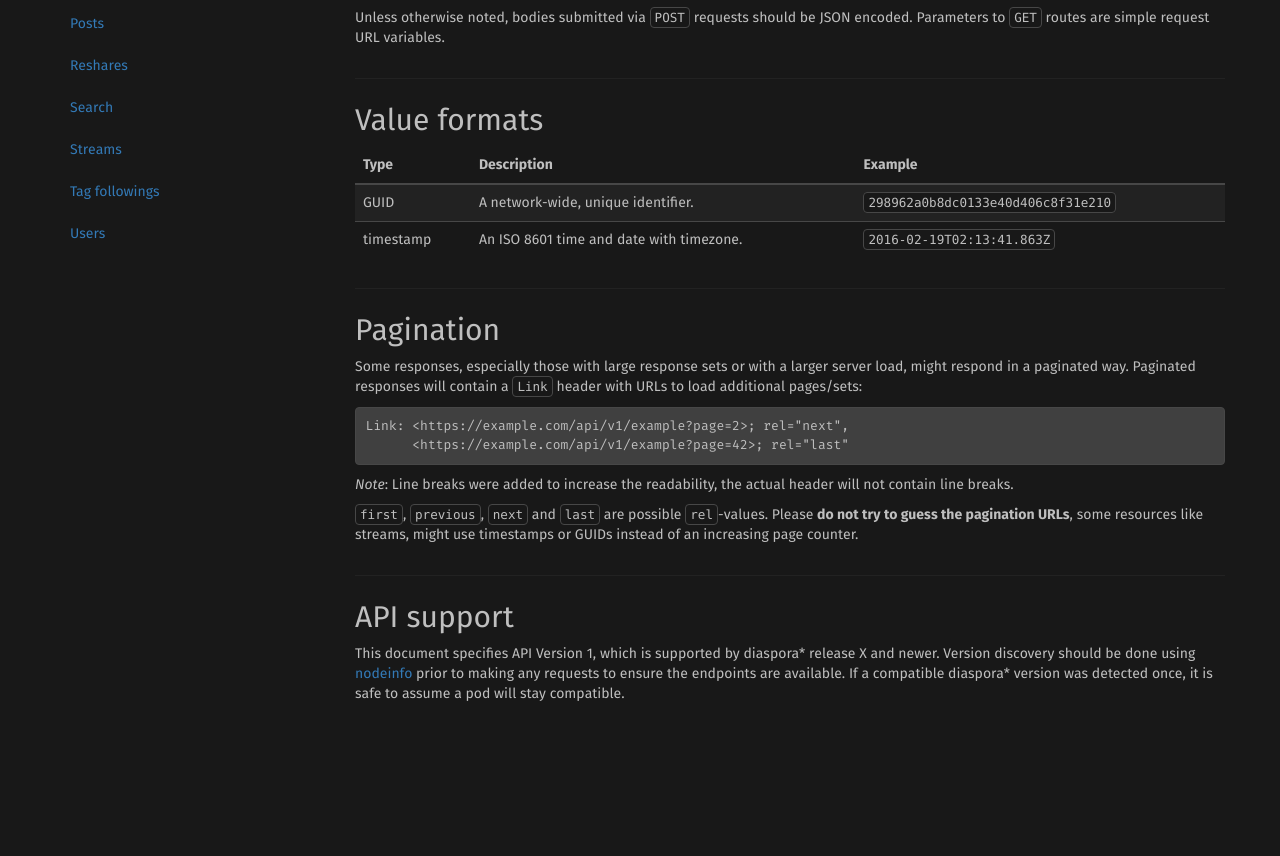
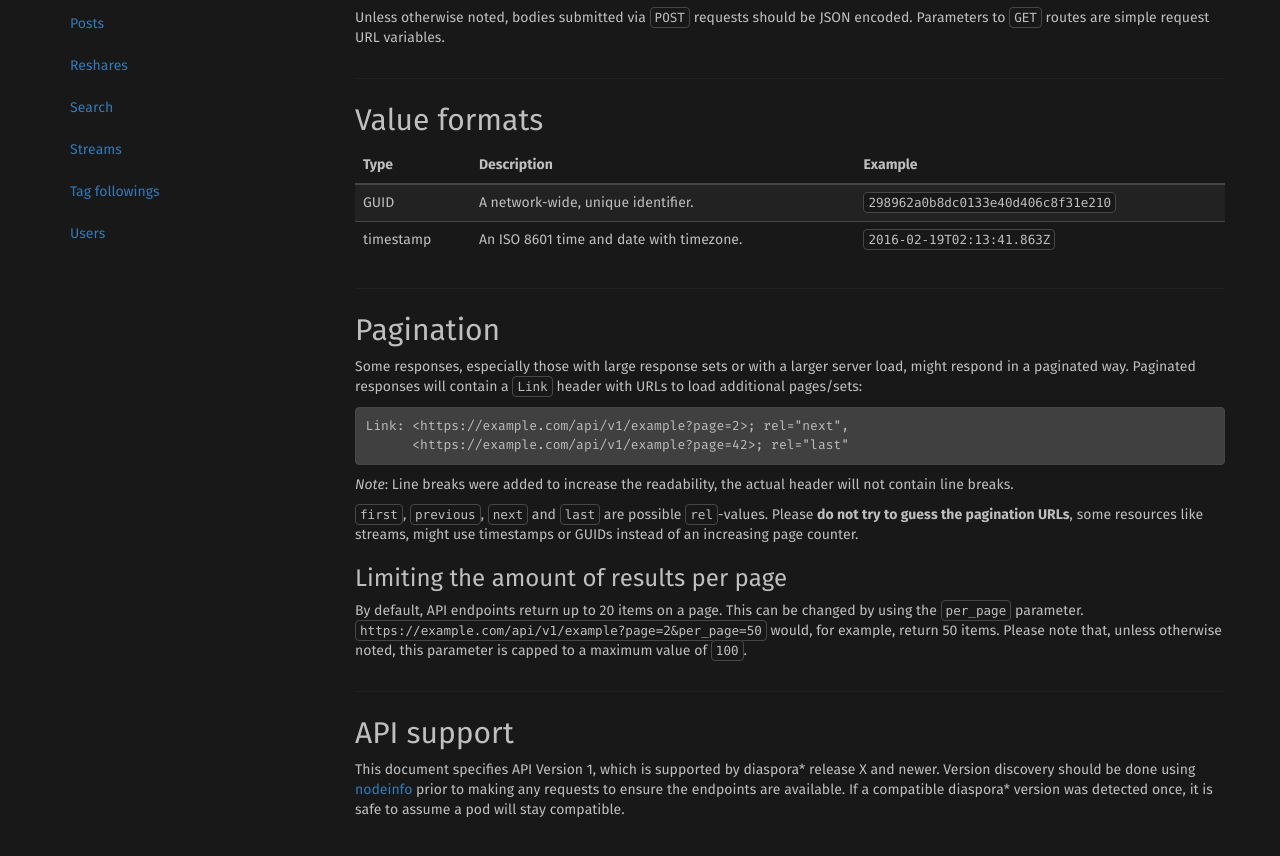
Before and after one commit to diaspora/api-documentation, a Jekyll site: the page built from index.md, in a window 1280 px wide and 900 px high, scrolled down 603 px. Shown: the top 856 px of the window. Built offline with Jekyll 4.4.1, drawn with Linux system fonts in a browser that asks for light colours; before the commit the page ends 1387 px from its top, so only the background shows below that.

Commit message:
Add a `per_page` parameter.
Fixes #24

```diff
--- a/index.md
+++ b/index.md
@@ -48,6 +48,10 @@ Link: <https://example.com/api/v1/example?page=2>; rel="next",
 
 `first`, `previous`, `next` and `last` are possible `rel`-values. Please **do not try to guess the pagination URLs**, some resources like streams, might use timestamps or GUIDs instead of an increasing page counter.
 
+### Limiting the amount of results per page
+
+By default, API endpoints return up to 20 items on a page. This can be changed by using the `per_page` parameter. `https://example.com/api/v1/example?page=2&per_page=50` would, for example, return 50 items. Please note that, unless otherwise noted, this parameter is capped to a maximum value of `100`.
+
 ## API support
 
 This document specifies API Version 1, which is supported by diaspora\* release X and newer. Version discovery should be done using [nodeinfo][nodeinfo] prior to making any requests to ensure the endpoints are available. If a compatible diaspora\* version was detected once, it is safe to assume a pod will stay compatible.
```
